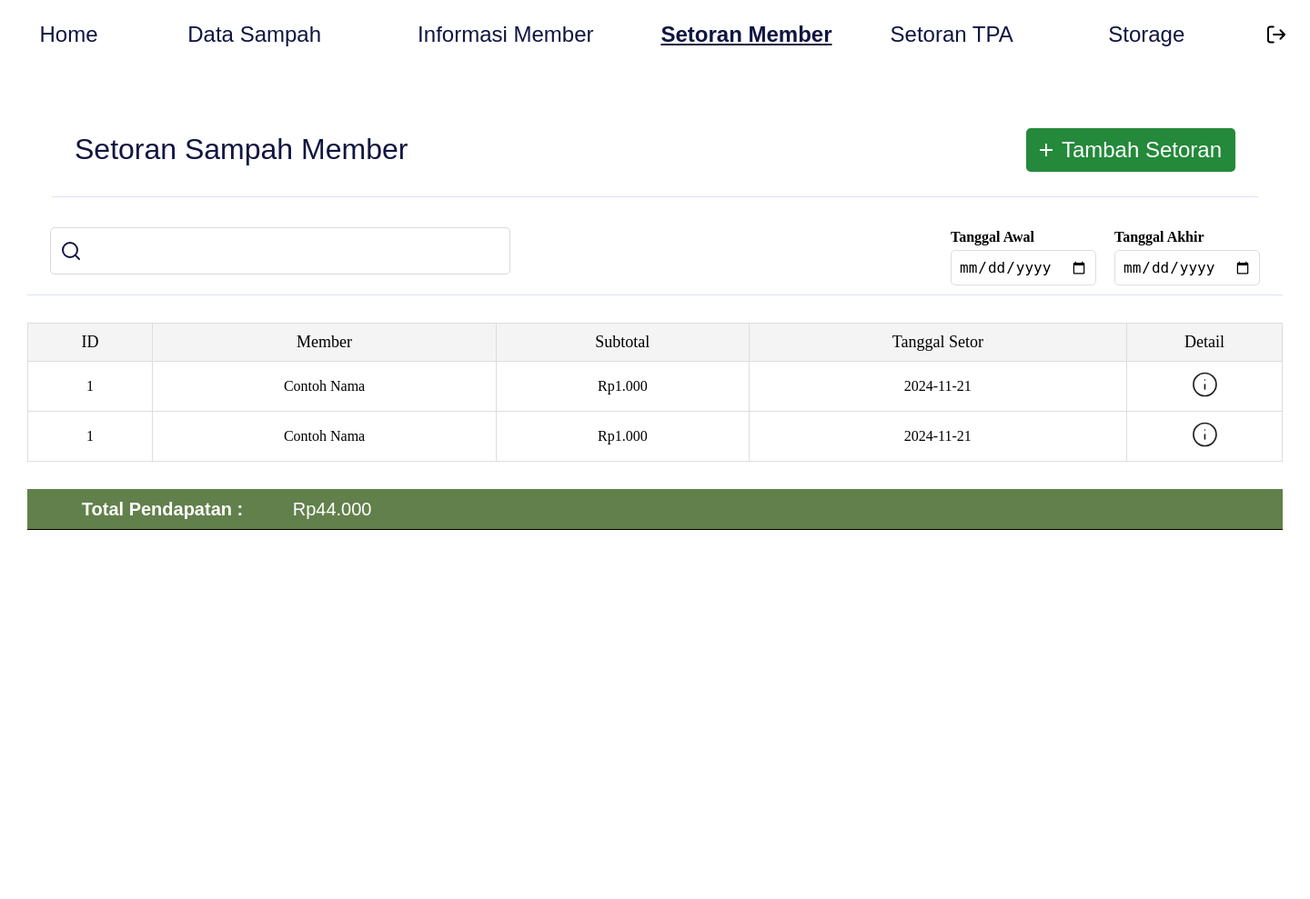
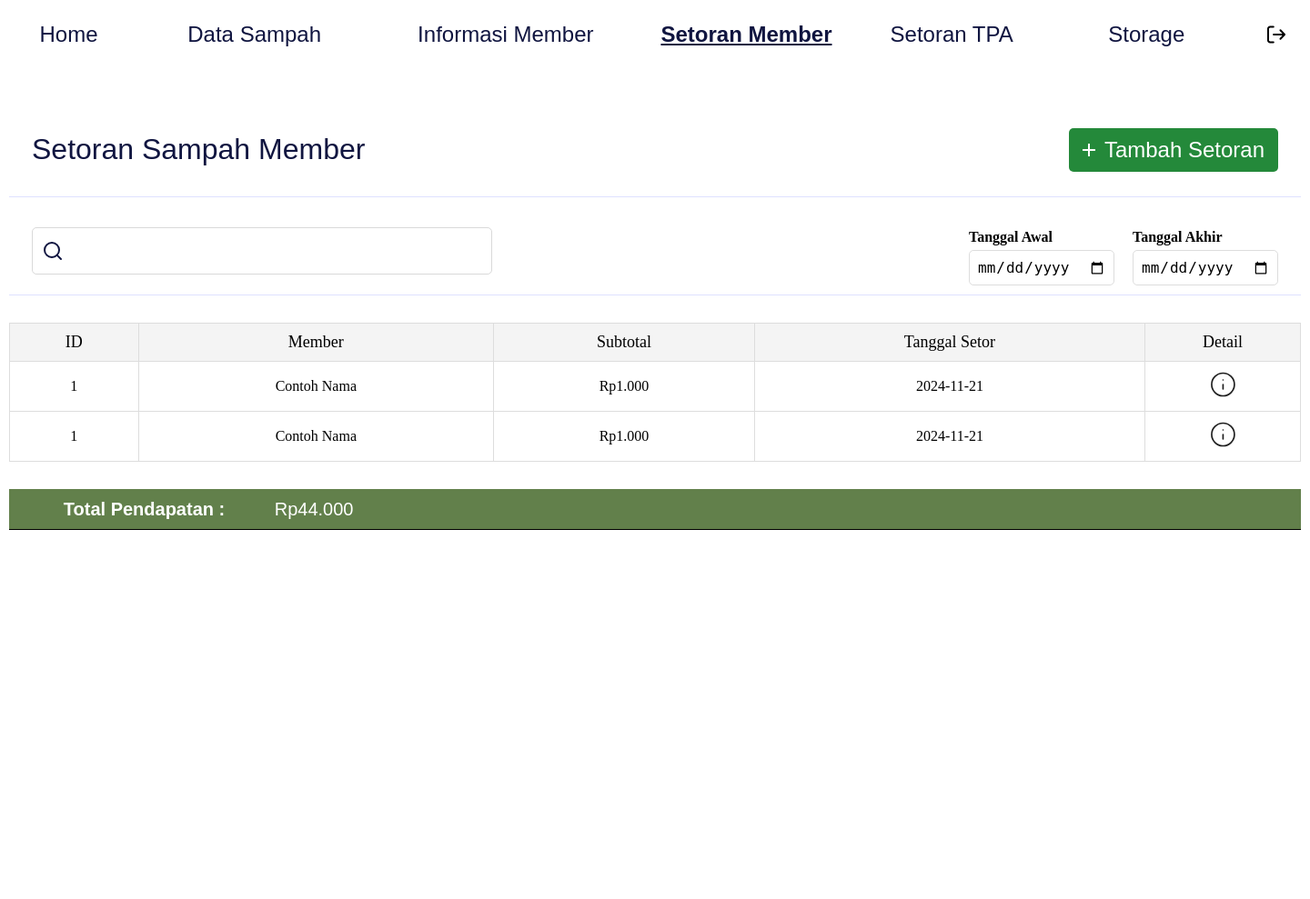
Before and after one commit to tiffany78/GreenCycle, a Spring app: template src/main/resources/templates/admin/SetoranMember/index.html in a window 1440 px wide. Shown: the whole page at 91% size. Run offline with Thymeleaf, Linux system fonts and the light colour scheme; the template is opened without the code that fills it, so the values that code supplies are empty.

Commit message:
Perubahan header dan body

```diff
--- a/src/main/resources/templates/admin/SetoranMember/style.css
+++ b/src/main/resources/templates/admin/SetoranMember/style.css
@@ -9,7 +9,18 @@
   position: relative;
   overflow: hidden;
 }
-
+/* .header2 {
+  background: #ffffff;
+  padding: 10px 25px 10px 25px;
+  display: flex;
+  flex-direction: row;
+  align-items: center;
+  justify-content: space-between;
+  width: 100%;
+  height: 76px;
+  position: fixed;
+  top: 0px;
+} */
 .body {
   background: #ffffff;
   padding: 15px 10px 15px 10px;
@@ -18,10 +29,9 @@
   gap: 10px;
   align-items: center;
   justify-content: flex-start;
-  width: 1400px;
+  width: 100%;
   height: 891px;
   position: absolute;
-  left: 20px;
   top: 98px;
 }
 
@@ -35,7 +45,7 @@
   align-items: center;
   justify-content: space-between;
   flex-shrink: 0;
-  width: 1326px;
+  width: 100%;
   height: 104px;
   position: relative;
 }
@@ -145,10 +155,9 @@
     flex-direction: row;
     align-items: center;
     justify-content: space-between;
-  width: 1440px;
+    width: 100%;
     height: 76px;
     position: fixed;
-  right: 0px;
     top: 0px;
 }
 .home {
```
Lines whose indentation alone changed are shown as unchanged.
